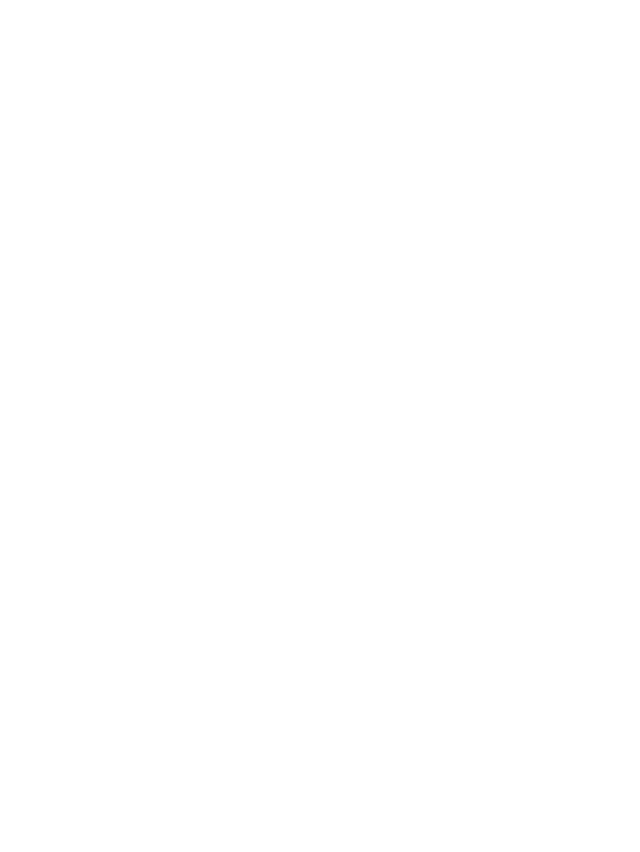
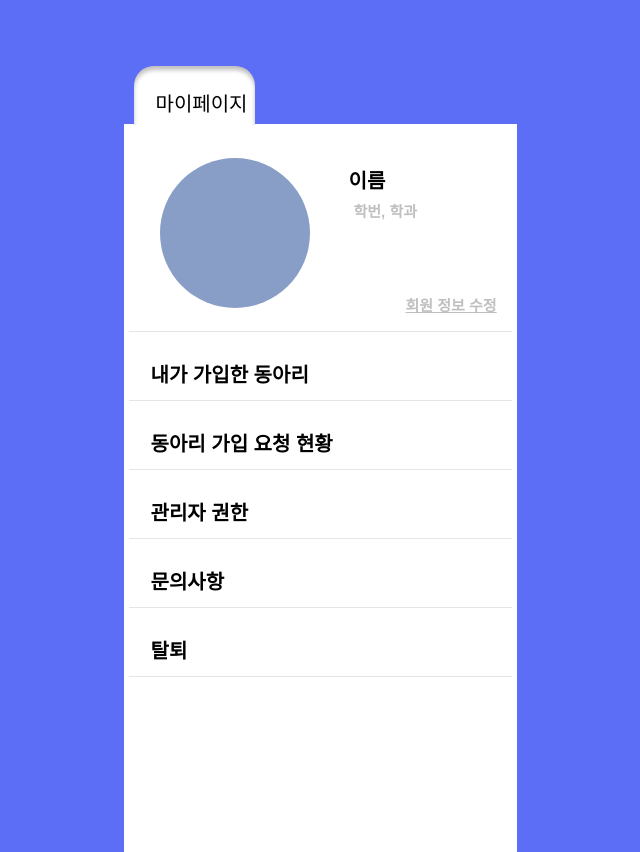
Before and after one commit to 12234626/cse3207, a React (Create React App) app in the folder frontend/: page /mypage in a window 1280 px wide. Before the commit this address had no page. Shown: the whole page, without its empty margins (320-960 px from the left). Before the commit the page ends 800 px from the top, so only its background shows below. Built offline with nearby package versions, Linux system fonts and the light colour scheme; the HTML template or start-up script is replaced by a standard one.

Commit message:
MainDong페이지와 MainH페이지에서 MyPage페이지로 페이지 전환

```diff
--- a/frontend/src/App.jsx
+++ b/frontend/src/App.jsx
@@ -4,6 +4,7 @@
 import SignUp from "./Loginpage/SignUp";
 import MainDong from "./MainDong";
 import MainH from "./MainH";
+import MyPage from "./MyPage";
 
 function App() {
   return (
@@ -12,6 +13,7 @@
       <Route path="/signup" element={<SignUp />} />
       <Route path="/maindong" element={<MainDong />} />
       <Route path="/mainH" element={<MainH />} />
+      <Route path="/mypage" element={<MyPage />} />
     </Routes>
   );
 }
--- a/frontend/src/MainDong.jsx
+++ b/frontend/src/MainDong.jsx
@@ -9,13 +9,19 @@
     navigate("/MainH");
   };
 
+  const handleMyPageClick = () => {
+    navigate("/MyPage");
+  };
+
   return (
     <div className="screen">
       <div className="phoneScreen">
         <div className="topBar" />
 
         <div className="main">
-          <div className="myPageButton">{/* <div className="user" /> */}</div>
+          <button className="myPageButton" onClick={handleMyPageClick}>
+            {/* <div className="user" /> */}
+          </button>
 
           {/* <div className="overlap-group"> */}
           <div className="hongBoButton">
--- a/frontend/src/MainH.jsx
+++ b/frontend/src/MainH.jsx
@@ -9,11 +9,17 @@
     navigate("/MainDong");
   };
 
+  const handleMyPageClick = () => {
+    navigate("/MyPage");
+  };
+
   return (
     <div className="screen">
       <div className="phoneScreen">
         <div className="topBar">
-          <div className="myPageButton">{/* <div className="user" /> */}</div>
+          <button className="myPageButton" onClick={handleMyPageClick}>
+            {/* <div className="user" /> */}
+          </button>
 
           {/* <div className="overlap-group"> */}
           <div className="hongBoButton">
--- a/frontend/src/MyPage.jsx
+++ b/frontend/src/MyPage.jsx
@@ -1,13 +1,13 @@
 import React from "react";
-import image2 from "./image-2.svg";
-import image3 from "./image-3.svg";
-import image4 from "./image-4.svg";
-import image5 from "./image-5.svg";
-import image6 from "./image-6.svg";
-import image from "./image.svg";
-import "./Mypage.css";
+// import image2 from "./image-2.svg";
+// import image3 from "./image-3.svg";
+// import image4 from "./image-4.svg";
+// import image5 from "./image-5.svg";
+// import image6 from "./image-6.svg";
+// import image from "./image.svg";
+import "./MyPage.css";
 
-function Mypage(){
+function MyPage() {
   return (
     <div className="screen">
       <div className="overlap-wrapper">
@@ -17,7 +17,7 @@
               <div className="overlap-group">
                 <div className="text-wrapper">탈퇴</div>
 
-                <img className="image" alt="Image" src={image5} />
+                <div className="image" alt="Image" />
               </div>
             </div>
 
@@ -25,7 +25,7 @@
               <div className="overlap-group">
                 <div className="text-wrapper">문의사항</div>
 
-                <img className="image" alt="Image" src={image4} />
+                <div className="image" alt="Image" />
               </div>
             </div>
 
@@ -33,7 +33,7 @@
               <div className="overlap-group">
                 <div className="text-wrapper">관리자 권한</div>
 
-                <img className="image" alt="Image" src={image3} />
+                <div className="image" alt="Image" />
               </div>
             </div>
 
@@ -41,7 +41,7 @@
               <div className="overlap-group">
                 <div className="text-wrapper">동아리 가입 요청 현황</div>
 
-                <img className="image" alt="Image" src={image2} />
+                <div className="image" alt="Image" />
               </div>
             </div>
 
@@ -49,7 +49,7 @@
               <div className="overlap-group">
                 <div className="text-wrapper">내가 가입한 동아리</div>
 
-                <img className="image" alt="Image" src={image} />
+                <div className="image" alt="Image" />
               </div>
             </div>
 
@@ -73,10 +73,12 @@
               </div>
             </div>
 
-            <img className="img" alt="Image" src={image6} />
+            <div className="img" alt="Image" />
           </div>
         </div>
       </div>
     </div>
   );
-};
+}
+
+export default MyPage;
```
Also changed, not shown: frontend/src/Mypage.css (indentation only).
